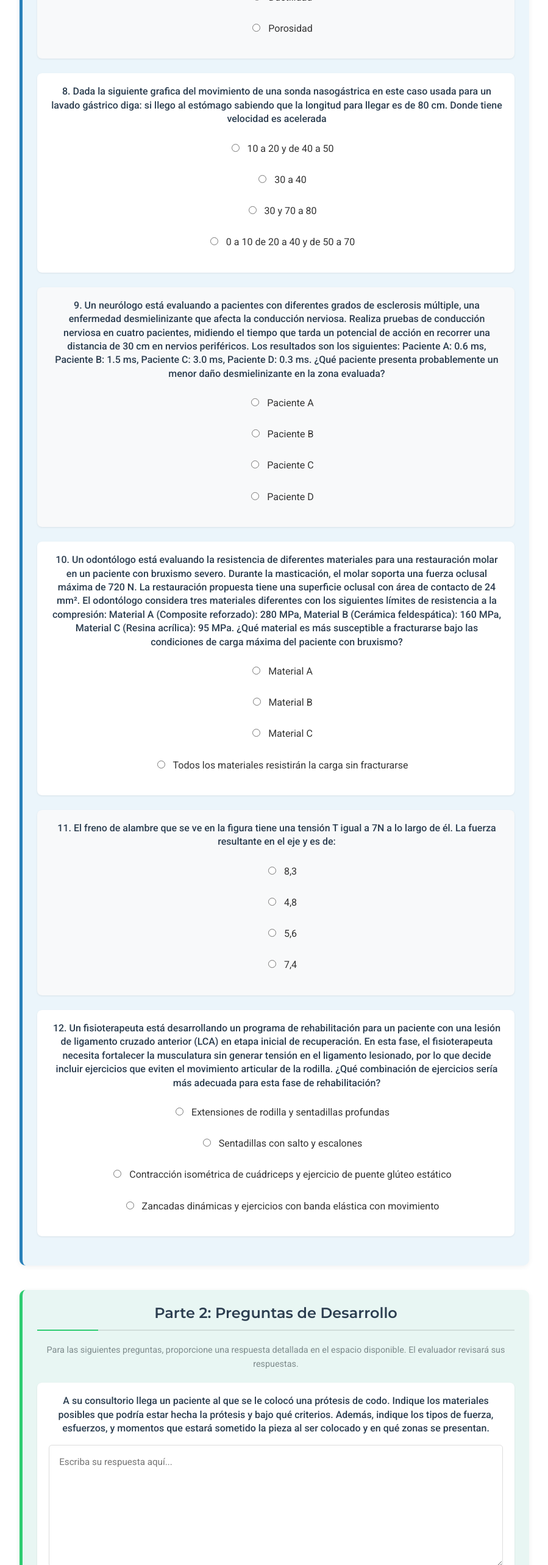
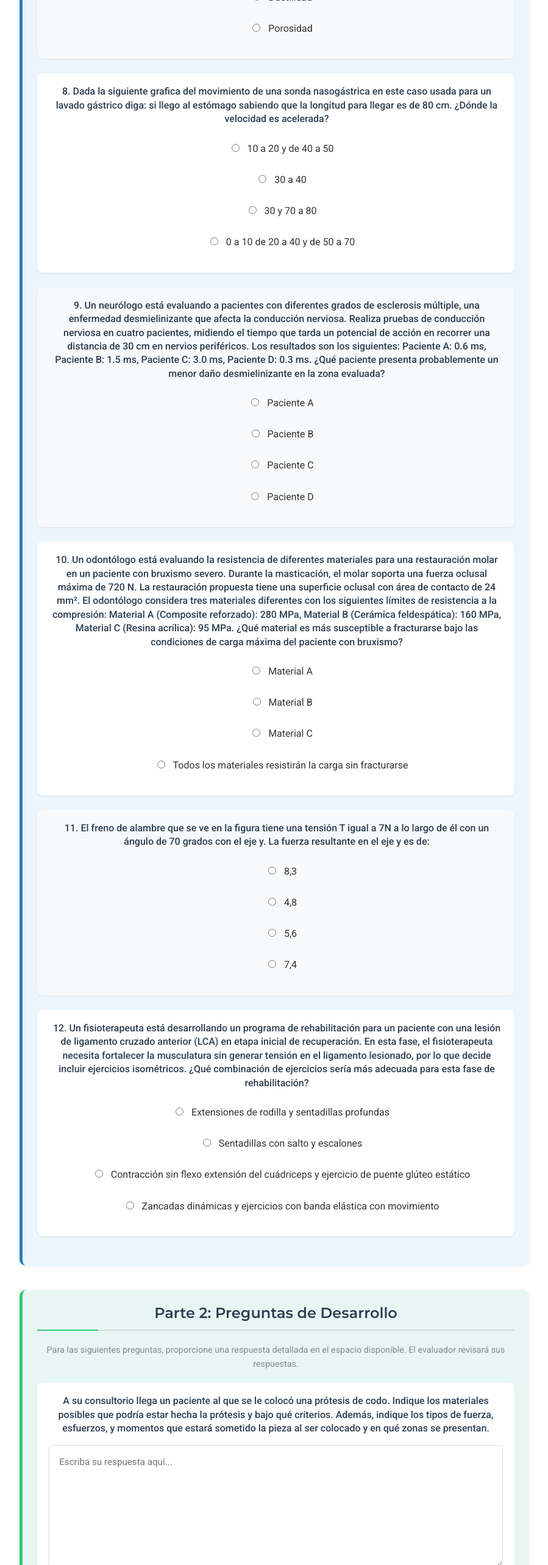
Before and after one commit to davidmurati/PruebasPSR, a React (Vite) app: page /Fisica1A in a window 1280 px wide. Shown: the part 2960-5526 px from the top of the page at 61% size, without its empty margins (190-1089 px from the left). Built offline with nearby package versions, Linux system fonts and the light colour scheme.

Commit message:
5 commit psr prueba

```diff
--- a/src/Component/Prueba1/Fisica1A.jsx
+++ b/src/Component/Prueba1/Fisica1A.jsx
@@ -84,7 +84,7 @@ const BiomechanicaTest = () => {
       respuestaCorrecta: 1,
     },
     {
-      texto: "8. Dada la siguiente grafica del movimiento de una sonda nasogástrica en este caso usada para un lavado gástrico diga: si llego al estómago sabiendo que la longitud para llegar es de 80 cm. Donde tiene velocidad es acelerada",
+      texto: "8. Dada la siguiente grafica del movimiento de una sonda nasogástrica en este caso usada para un lavado gástrico diga: si llego al estómago sabiendo que la longitud para llegar es de 80 cm. ¿Dónde la velocidad es acelerada?",
       opciones: [
         "10 a 20 y de 40 a 50",
         "30 a 40",
@@ -114,7 +114,7 @@ const BiomechanicaTest = () => {
       respuestaCorrecta: 2,
     },
     {
-      texto: "11. El freno de alambre que se ve en la figura tiene una tensión T igual a 7N a lo largo de él. La fuerza resultante en el eje y es de:",
+      texto: "11. El freno de alambre que se ve en la figura tiene una tensión T igual a 7N a lo largo de él con un ángulo de 70 grados con el eje y. La fuerza resultante en el eje y es de:",
       opciones: [
         "8,3",
         "4,8",
@@ -124,11 +124,11 @@ const BiomechanicaTest = () => {
       respuestaCorrecta: 1,
     },
     {
-      texto: "12. Un fisioterapeuta está desarrollando un programa de rehabilitación para un paciente con una lesión de ligamento cruzado anterior (LCA) en etapa inicial de recuperación. En esta fase, el fisioterapeuta necesita fortalecer la musculatura sin generar tensión en el ligamento lesionado, por lo que decide incluir ejercicios que eviten el movimiento articular de la rodilla. ¿Qué combinación de ejercicios sería más adecuada para esta fase de rehabilitación?",
+      texto: "12. Un fisioterapeuta está desarrollando un programa de rehabilitación para un paciente con una lesión de ligamento cruzado anterior (LCA) en etapa inicial de recuperación. En esta fase, el fisioterapeuta necesita fortalecer la musculatura sin generar tensión en el ligamento lesionado, por lo que decide incluir ejercicios isométricos. ¿Qué combinación de ejercicios sería más adecuada para esta fase de rehabilitación?",
       opciones: [
         "Extensiones de rodilla y sentadillas profundas",
         "Sentadillas con salto y escalones",
-        "Contracción isométrica de cuádriceps y ejercicio de puente glúteo estático",
+        "Contracción sin flexo extensión del cuádriceps y ejercicio de puente glúteo estático",
         "Zancadas dinámicas y ejercicios con banda elástica con movimiento"
       ],
       respuestaCorrecta: 2,
@@ -150,7 +150,7 @@ const BiomechanicaTest = () => {
     },
     {
       id: "desarrollo4",
-      texto: "Un astronauta realiza un experimento para evaluar la atrofia muscular durante su misión de 3 meses en la Estación Espacial Internacional. Al inicio de la misión, su músculo cuádriceps femoral derecho tiene una fuerza máxima isométrica de 2400 N, medida en un dispositivo especializado. Estudios previos han demostrado que, sin ejercicio compensatorio, los astronautas pierden aproximadamente un 2% de fuerza muscular por semana en microgravedad. Tras 12 semanas en el espacio, ¿qué fuerza máxima isométrica podrá generar el astronauta con su cuádriceps al regresar a la Tierra y qué recomendación le harías para reducir la tasa de reducción de fuerza muscular y pérdida ósea? ¿Si el paciente tiene una masa de 80 kg cuanto pesa en la tierra?",
+      texto: "Un astronauta realiza un experimento para evaluar la atrofia muscular durante su misión de 3 meses en la Estación Espacial Internacional. Al inicio de la misión La parte posterior y anterior del musculo deltoide elevan el brazo aplicando una fuerza Fp y Fa de 15 N con un ángulo de 30 y 40 grados con la vertical. Estudios previos han demostrado que, sin ejercicio compensatorio, los astronautas pierden aproximadamente un 2% de fuerza muscular por semana en microgravedad.Tras 12 semanas en el espacio, ¿Qué fuerza máxima podrá generar el astronauta en el deltoide al regresar a la Tierra suponiendo una masa de 10 Kg, cual es la aceleración y que recomendación le harías para reducir la tasa de reducción de fuerza muscular y perdida ósea? ¿Si el paciente tiene una masa de 80 kg cuanto pesa en la tierra?",
     },
   ];
 
@@ -213,7 +213,7 @@ ${resumenDesarrollo}
   };
 
   const descargarArchivo = (contenido) => {
-    const clave = "biomecanica2025"; // Clave para encriptar
+    const clave = "Muratibiomecanica2025"; // Clave para encriptar
     const contenidoEncriptado = CryptoJS.AES.encrypt(contenido, clave).toString();
     const blob = new Blob([contenidoEncriptado], { type: 'text/plain;charset=utf-8' });
     const enlace = document.createElement('a');
--- a/src/Component/Prueba1/Fisica1B.jsx
+++ b/src/Component/Prueba1/Fisica1B.jsx
@@ -19,7 +19,7 @@ const BiomechanicaTest = () => {
         "El musculo estriado es de movimiento voluntario",
         "El musculo liso es de movimiento voluntario",
         "El musculo liso es el que compone al corazón",
-        "Uno tiene fibras mas largas que el otro"
+        "Uno tiene fibras más largas que el otro"
       ],
       respuestaCorrecta: 0,
     },
@@ -64,7 +64,7 @@ const BiomechanicaTest = () => {
       respuestaCorrecta: 2,
     },
     {
-      texto: "6. En un músculo peniforme con ángulo de penación de 30°, ¿qué porcentaje de la fuerza muscular contribuye directamente a la fuerza de contracción?",
+      texto: "6. En un músculo peniforme con ángulo de penación de 40°, ¿qué porcentaje de la fuerza muscular contribuye directamente a la fuerza de contracción?",
       opciones: [
         "100%",
         "77%",
@@ -84,7 +84,7 @@ const BiomechanicaTest = () => {
       respuestaCorrecta: 0,
     },
     {
-      texto: "8. Dada la siguiente grafica del movimiento de una sonda nasogástrica en este caso usada para un lavado gástrico diga: si llego al estómago sabiendo que la longitud para llegar es de 80 cm. Donde tiene velocidad igual a cero",
+      texto: "8. Dada la siguiente grafica del movimiento de una sonda nasogástrica en este caso usada para un lavado gástrico diga: si llego al estómago sabiendo que la longitud para llegar es de 80 cm. ¿Dónde la velocidad es igual a cero?",
       opciones: [
         "0 y 30",
         "0 y 55",
@@ -124,11 +124,11 @@ const BiomechanicaTest = () => {
       respuestaCorrecta: 2,
     },
     {
-      texto: "12. Un fisioterapeuta está desarrollando un programa de rehabilitación para un paciente con una lesión de ligamento cruzado anterior (LCA) en etapa inicial de recuperación. En esta fase, el fisioterapeuta necesita fortalecer la musculatura sin generar tensión en el ligamento lesionado, por lo que decide incluir ejercicios que eviten el movimiento articular de la rodilla. ¿Qué combinación de ejercicios sería más adecuada para esta fase de rehabilitación?",
+      texto: "12. Un fisioterapeuta está desarrollando un programa de rehabilitación para un paciente con una lesión de ligamento cruzado anterior (LCA) en etapa inicial de recuperación. En esta fase, el fisioterapeuta necesita fortalecer la musculatura sin generar tensión en el ligamento lesionado, por lo que decide incluir ejercicios isométricos. ¿Qué combinación de ejercicios sería más adecuada para esta fase de rehabilitación?",
       opciones: [
         "Extensiones de rodilla y sentadillas profundas",
         "Sentadillas con salto y escalones",
-        "Contracción isométrica de cuádriceps y ejercicio de puente glúteo estático",
+        "Contracción sin flexo extensión del cuádriceps y ejercicio de puente glúteo estático ",
         "Zancadas dinámicas y ejercicios con banda elástica con movimiento"
       ],
       respuestaCorrecta: 2,
@@ -150,7 +150,7 @@ const BiomechanicaTest = () => {
     },
     {
       id: "desarrollo4",
-      texto: "Un deportista tras una lesión debe realizar fisioterapia y tras 2 meses de ejercicios ha recuperado 10% de su capacidad pasando de 60% a 70%. Suponiendo que al inicio tenia 2500 N de fuerza en el musculo ¿cuánta fuerza ejerce el musculo actualmente? ¿Qué recomienda hacer para fortalecer la musculatura y la densidad ósea? ¿Si el paciente tiene una masa de 70 kg cuanto pesa en la tierra?",
+      texto: "Un deportista tras una lesión debe realizar fisioterapia y tras 2 meses de ejercicios ha recuperado 10% de su capacidad pasando de 60% a 70%. Suponiendo que al inicio la parte posterior y anterior del musculo deltoide elevan el brazo aplicando una fuerza Fp y Fa de 15 N con un ángulo de 30 y 40 grados con la vertical ¿cuánta fuerza ejerce el musculo actualmente? ¿Qué recomienda hacer para fortalecer la musculatura y la densidad ósea? ¿Si el paciente tiene una masa de 70 kg cuanto pesa en la tierra?",
     },
   ];
 
@@ -213,7 +213,7 @@ ${resumenDesarrollo}
   };
 
   const descargarArchivo = (contenido) => {
-    const clave = "biomecanica2025"; // Clave para encriptar
+    const clave = "Muratibiomecanica2025"; // Clave para encriptar
     const contenidoEncriptado = CryptoJS.AES.encrypt(contenido, clave).toString();
     const blob = new Blob([contenidoEncriptado], { type: 'text/plain;charset=utf-8' });
     const enlace = document.createElement('a');
```
